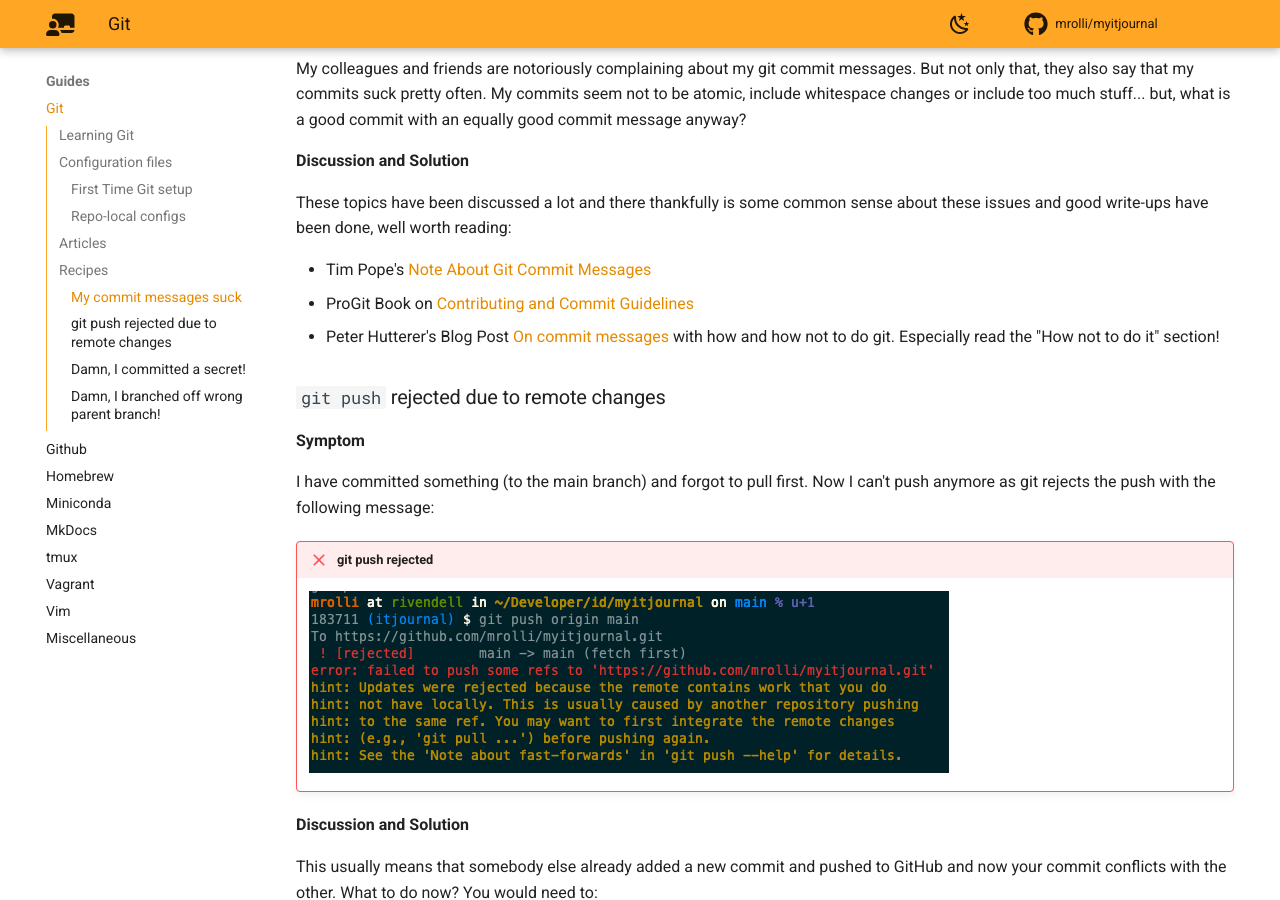
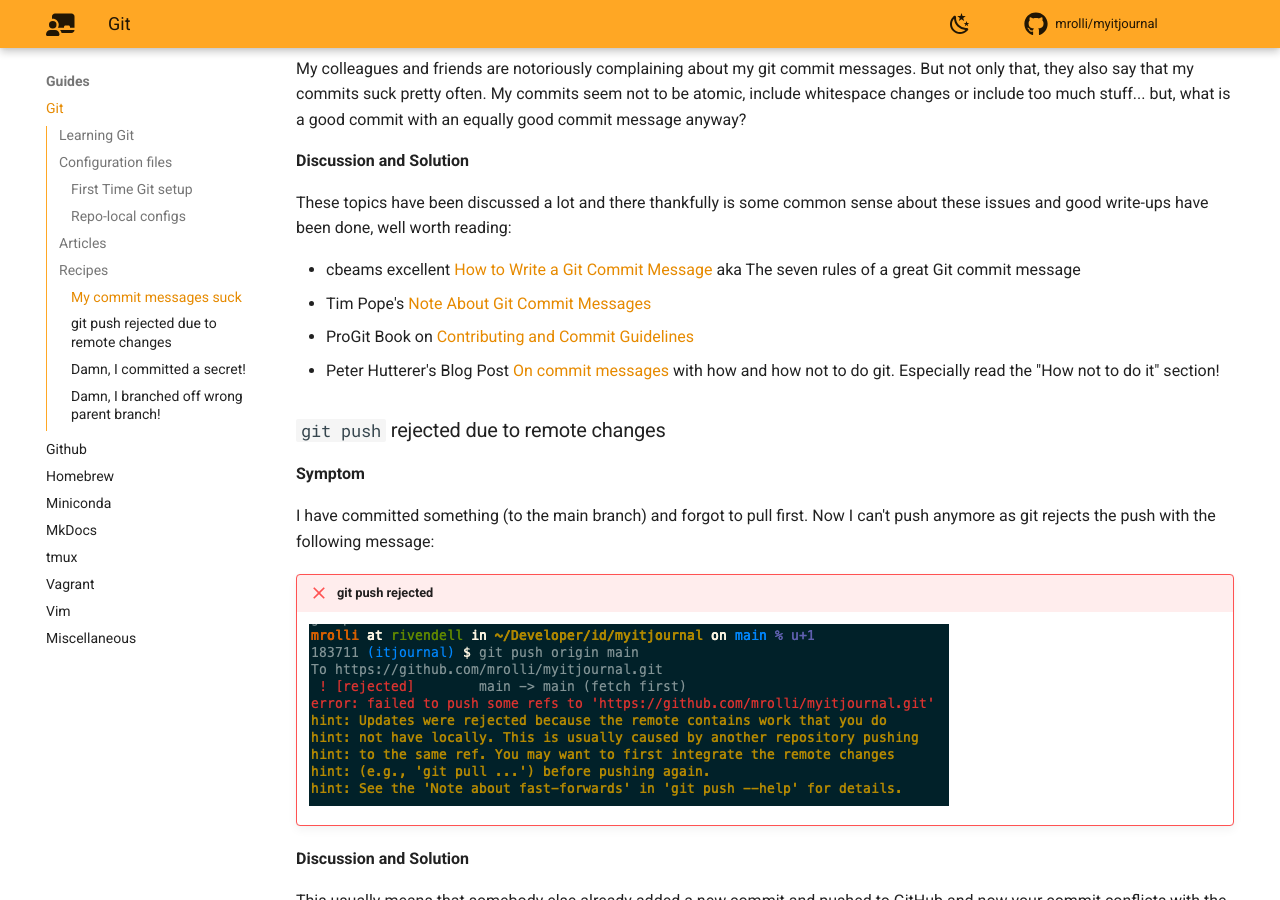
Before and after one commit to mrolli/myitjournal, an MkDocs documentation site: the page built from docs/guides/git.md, in a window 1280 px wide and 900 px high, scrolled down 1565 px. Built offline with MkDocs 1.6.1 and Material for MkDocs 9.7.7, drawn with Linux system fonts in a browser that asks for light colours; emoji names are drawn with the system emoji font; comment, search, counter and statistics services are not loaded.

Commit message:
Add missing article by cbeams

```diff
--- a/docs/guides/git.md
+++ b/docs/guides/git.md
@@ -77,6 +77,7 @@ These topics have been discussed a lot and there thankfully is some
 common sense about these issues and good write-ups have been done, well
 worth reading:
 
+- cbeams excellent [How to Write a Git Commit Message](https://cbea.ms/git-commit/) aka The seven rules of a great Git commit message
 - Tim Pope's [Note About Git Commit Messages](https://tbaggery.com/2008/04/19/a-note-about-git-commit-messages.html)
 - ProGit Book on [Contributing and Commit Guidelines](https://www.git-scm.com/book/en/v2/Distributed-Git-Contributing-to-a-Project#_commit_guidelines)
 - Peter Hutterer's Blog Post [On commit messages](https://who-t.blogspot.com/2009/12/on-commit-messages.html) with how and how not to do git. Especially
```
